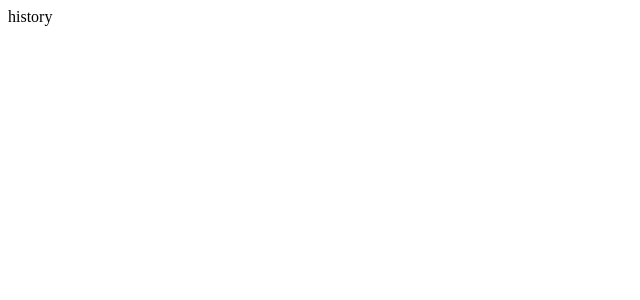
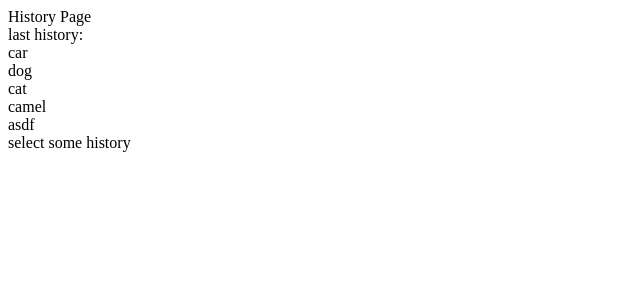
Before and after one commit to Mecxvarishvili/sweeft-acceleration, a React (Create React App) app: page /history in a window 1280 px wide. Shown: the top 300 px of the page, without its empty margins (0-640 px from the left). Built offline with nearby package versions, Linux system fonts and the light colour scheme; no server answers.

Commit message:
create Infinite scroll

```diff
--- a/src/api/getImages.ts
+++ b/src/api/getImages.ts
@@ -1,6 +1,6 @@
-export default async function getImages () {
-    const res = await fetch("")
+export default async function getImages (query: string, page: number) {
+    const res = await fetch(`https://openlibrary.org/search.json?q=${query}&page=${page}`)
     return res.json()
 }
 
-// https://api.unsplash.com/photos/?client_id=dZer_O794FszcFX4LX0QRCl4LTYeDSgQyhM5evx9Iw8&page=1&per_page=20&order_by=popular
+// https://api.unsplash.com/photos/?client_id=dZer_O794FszcFX4LX0QRCl4LTYeDSgQyhM5evx9Iw8&page=1&per_page=20&order_by=popular&page=${page}&query=${query}
--- /dev/null
+++ b/src/components/InfiniteScroll.tsx
@@ -0,0 +1,40 @@
+import { useRef, useCallback } from "react"
+import Images from "../types/image"
+
+type Props = {
+    isLoading: boolean,
+    data: Images[]
+    hasNextPage: boolean
+    setPage: Function,
+}
+
+
+function InfiniteScroll ({ isLoading, data, hasNextPage, setPage}: Props) {
+    const observer = useRef<IntersectionObserver>()
+
+    const lastImageElementRef = useCallback((image: any) => {
+        if (isLoading) return
+        if (observer.current) observer.current.disconnect()
+
+        observer.current = new IntersectionObserver(images => {
+            if(images[0].isIntersecting && hasNextPage) {
+                setPage((currPage: number) => currPage + 1)
+            }
+        })
+        if(image)  observer.current.observe(image)
+
+    }, [isLoading])
+
+   return (
+    <div>
+        {data && data.map((datum, i) => {
+            if(data.length === i) {
+                return (<div ref={lastImageElementRef}>{datum.title}</div>)
+            }
+            return (<div ref={lastImageElementRef}>{datum.title}</div>)
+        })}
+    </div>
+    )
+}
+
+export default InfiniteScroll;
--- a/src/hook/useImages.tsx
+++ b/src/hook/useImages.tsx
@@ -1,26 +1,33 @@
 import { useEffect, useState }from 'react';
 import getImages from '../api/getImages';
 import Image from '../types/image';
+import { useQuery } from 'react-query';
 
 const useImages = ( query: string, page: number ) => {
-    const [ isLoading, setIsLoading ] = useState<boolean>(false)
     const [ hasNextPage, setHasNextPage ] = useState<boolean>(true)
-    const [ data, setData ] = useState<Image[]>([])
+    const [ allData, setAllData ] = useState<Image[]>([])
 
     useEffect(() => {
-        setIsLoading(true)
-        getImages()
-            .then(res => {
-                setData((currData) => {return [...currData, ...res]})
-                setIsLoading(false)
-                if(res.length > 0) setHasNextPage(true)
-            })
-            .catch(e =>{
-                return
-            })
-    }, [page, query])
+        setAllData([])
+    }, [query])
 
-    return { isLoading, hasNextPage, data}
+    const { data, isLoading, error } = useQuery(
+        [query, page],
+        async () => {
+            const response = await getImages(query, page)
+            setHasNextPage(response.docs.length > 0)
+            return response.docs
+        },
+        {
+            enabled: true,
+            refetchOnWindowFocus: false,
+            onSuccess: (newData) => {setAllData((currState) => [...currState, ...newData]); }
+        }
+    )
+
+    console.log(error)
+
+    return { isLoading, hasNextPage, allData}
 }
 
 export default useImages
--- a/src/index.tsx
+++ b/src/index.tsx
@@ -14,9 +14,9 @@ const queryClient = new QueryClient()
 root.render(
   <React.StrictMode>
     <BrowserRouter>
-    <QueryClientProvider client={queryClient}>
-      <App />
-    </QueryClientProvider>
+      <QueryClientProvider client={queryClient}>
+        <App />
+      </QueryClientProvider>
     </BrowserRouter>
   </React.StrictMode>
 );
--- a/src/pages/History.tsx
+++ b/src/pages/History.tsx
@@ -1,13 +1,30 @@
-import { useState } from "react"
+import { useEffect, useState } from "react"
 import useImages from "../hook/useImages"
+import InfiniteScroll from "../components/InfiniteScroll"
 
 export default function History () {
     const [ query, setQuery ] = useState<string>('')
     const [ page, setPage ] = useState<number>(1)
 
-    // const [ isLoading, hasNextPage, data ] = useImages(query, page)
+
+    const { isLoading, allData, hasNextPage } = useImages(query, page)
+
+    const history = ["car", "dog", "cat", "camel", "asdf"]
 
     return (
-        <div>history</div>
+        <div>
+            <div>History Page</div>
+            <div>
+                <div>last history:</div>
+                {history.map((e) => (
+                    <div onClick={() => setQuery(e)}>{e}</div>
+                ))}
+            </div>
+            <div>
+                {allData.length ?
+                <InfiniteScroll isLoading={isLoading} data={allData} hasNextPage={hasNextPage} setPage={setPage} /> :
+                <div>select some history</div>}
+            </div>
+        </div>
     )
 }
--- a/src/pages/Home.tsx
+++ b/src/pages/Home.tsx
@@ -1,32 +1,29 @@
 import SearchBar from "../components/SearchBar";
 import { useEffect, useState } from "react"
 import useImages from "../hook/useImages";
+import InfiniteScroll from "../components/InfiniteScroll";
 
 export default function Home () {
-    const [ inputValue, setInputValue ] = useState<string>('')
+    const [ inputValue, setInputValue ] = useState<string>()
     const [ page, setPage ] = useState<number>(1)
     const [ query, setQuery ] = useState<string>('')
 
-    const { isLoading, hasNextPage, data } = useImages(query, page)
+    const { isLoading, allData, hasNextPage } = useImages(query, page)
 
     useEffect(() => {
+        if(inputValue !== undefined) {
             const timeoutId = setTimeout(() => {
                 setQuery(inputValue)
-                setPage((currPage) => (currPage + 1))
-                console.log("event run")
+                setPage(1)
             }, 1000)
             return () => clearTimeout(timeoutId)
+        }
     }, [inputValue])
 
     return (
         <main>
             <SearchBar handleChange={setInputValue} />
-            {data && data.map(datum => {
-                return(
-                    <div>datu</div>
-                )
-            })}
-            {isLoading && <div>loading...</div>}
+            <InfiniteScroll isLoading={isLoading} data={allData} hasNextPage={hasNextPage} setPage={setPage} />
         </main>
     )
 }
```
